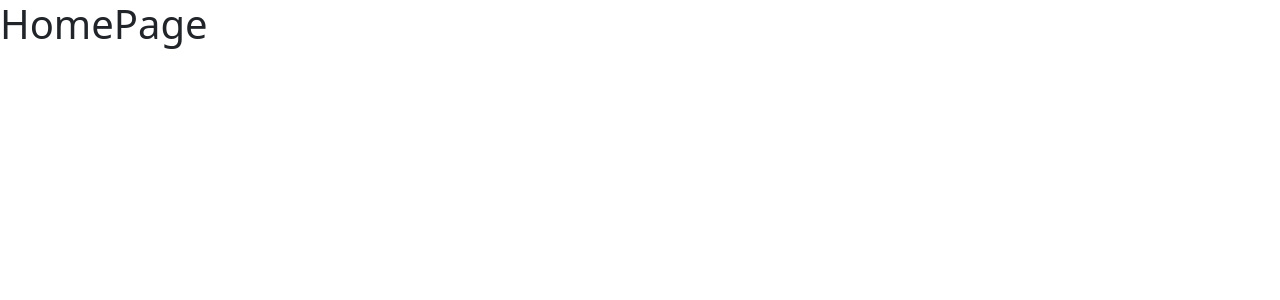
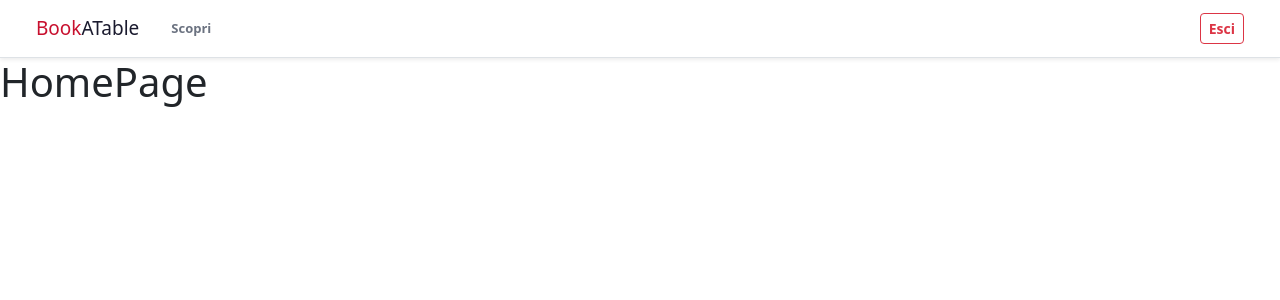
Before and after one commit to Filippo-Timo/BookATable-Frontend, a React (Vite) app: page / in a window 1280 px wide. Shown: the top 300 px of the page. Built offline with nearby package versions, Linux system fonts and the light colour scheme; sample sign-in values are in the browser's storage.

Commit message:
Creates Navbar components and a control that redirects if you are not authenticated

```diff
--- a/src/App.jsx
+++ b/src/App.jsx
@@ -1,13 +1,20 @@
 import { BrowserRouter, Routes, Route } from "react-router-dom"
 import AuthPage from "./pages/AuthPage"
+import ProtectedRoute from "./components/ProtectedRoute"
+import AppNavbar from "./components/AppNavbar"
 
 function App() {
 
   return (
     <BrowserRouter>
       <Routes>
-        <Route path="/" element={<h1>HomePage</h1>} />
         <Route path="/auth" element={<AuthPage />} />
+        <Route path="/" element={
+          <ProtectedRoute>
+            <AppNavbar />
+            <h1>HomePage</h1>
+          </ProtectedRoute>
+        } />
       </Routes>
     </BrowserRouter>
   )
--- /dev/null
+++ b/src/components/AppNavbar.jsx
@@ -0,0 +1,61 @@
+import { Navbar, Nav, Button, Container } from "react-bootstrap"
+import { useNavigate } from "react-router-dom"
+import { useAuth } from "../context/AuthContext"
+
+function AppNavbar() {
+    const { user, logout } = useAuth()
+    const navigate = useNavigate()
+
+    const handleLogout = () => {
+        logout()
+        navigate("/auth")
+    }
+
+    return (
+        <Navbar bg="white" className="border-bottom shadow-sm px-4" style={{ height: 58 }}>
+            <Container fluid>
+                <Navbar.Brand
+                    className="fw-black me-4"
+                    style={{ color: "#c8102e", fontSize: 19, cursor: "pointer" }}
+                    onClick={() => navigate("/")}
+                >
+                    Book<span style={{ color: "#1a1a2e" }}>ATable</span>
+                </Navbar.Brand>
+
+                <Nav className="me-auto">
+                    <Nav.Link onClick={() => navigate("/")} style={{ fontSize: 13, color: "#6b7280", fontWeight: 600 }}>
+                        Scopri
+                    </Nav.Link>
+                    {user?.role === "USER" && (
+                        <Nav.Link onClick={() => navigate("/reservations")} style={{ fontSize: 13, color: "#6b7280", fontWeight: 600 }}>
+                            Le mie prenotazioni
+                        </Nav.Link>
+                    )}
+                    {user?.role === "RESTAURANT_OWNER" && (
+                        <Nav.Link onClick={() => navigate("/dashboard")} style={{ fontSize: 13, color: "#6b7280", fontWeight: 600 }}>
+                            Dashboard
+                        </Nav.Link>
+                    )}
+                </Nav>
+
+                <div className="d-flex align-items-center gap-2">
+                    {user && (
+                        <span style={{ fontSize: 13, color: "#6b7280", fontWeight: 600 }}>
+                            👤 {user.firstName} {user.lastName}
+                        </span>
+                    )}
+                    <Button
+                        variant="outline-danger"
+                        size="sm"
+                        className="fw-semibold"
+                        onClick={handleLogout}
+                    >
+                        Esci
+                    </Button>
+                </div>
+            </Container>
+        </Navbar>
+    )
+}
+
+export default AppNavbar
--- /dev/null
+++ b/src/components/ProtectedRoute.jsx
@@ -0,0 +1,20 @@
+import { Navigate } from "react-router-dom"
+import { useAuth } from "../context/AuthContext"
+
+function ProtectedRoute({ children, requiredRole }) {
+    const { token, user } = useAuth()
+
+    // Se l'utente non è loggato lo mando alla pagina di login (endpoint --> /auth)
+    if (!token) {
+        return <Navigate to="/auth" />
+    }
+
+    // Se l'utente è loggato ma non ha il ruolo giusto lo mando alla home (endpoint --> /)
+    if (requiredRole && user?.role !== requiredRole) {
+        return <Navigate to="/" />
+    }
+
+    return children
+}
+
+export default ProtectedRoute
```
